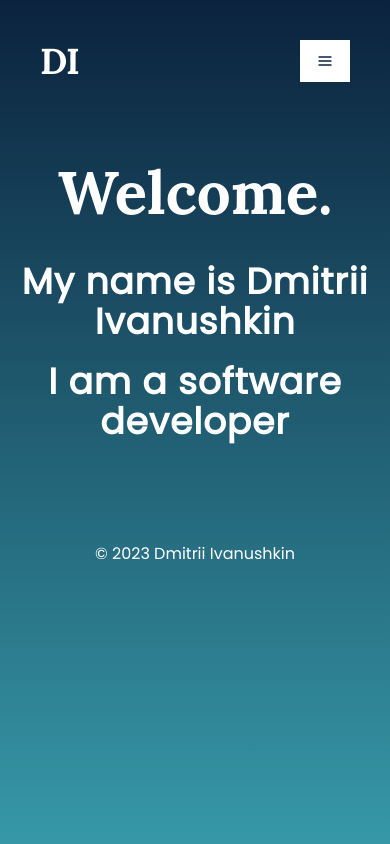
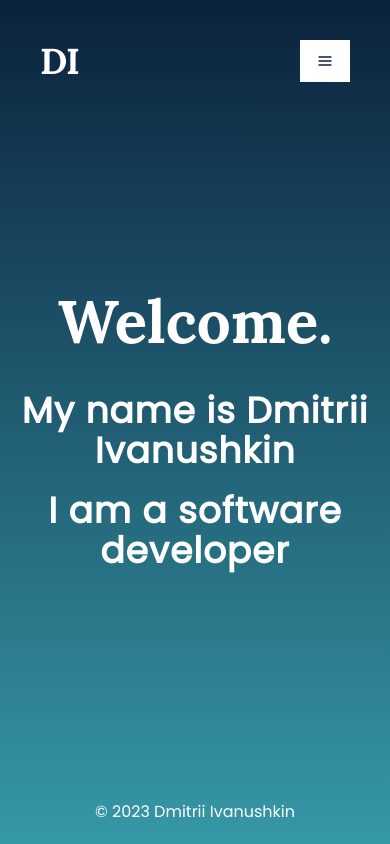
Before and after one commit to lasjdhu/web-page, a React (Create React App) app: page / in a window 390 px wide. Built offline with nearby package versions, Linux system fonts and the light colour scheme.

Commit message:
fix(Home): margins on mobile

```diff
--- a/src/components/Navbar.jsx
+++ b/src/components/Navbar.jsx
@@ -34,7 +34,7 @@ function Navbar() {
                     <h1>DI</h1>
                 </NavLink>
             </div>
-            <div className="block lg:hidden">
+            <div className="block lg:hidden duration:300">
                 <button
                     className="flex items-center px-4 py-3 border bg-white text-midnight border-white"
                     onClick={() => setToggle(!toggle)}
--- a/src/components/pages/Home.jsx
+++ b/src/components/pages/Home.jsx
@@ -5,7 +5,7 @@ function Home() {
     const { t } = useTranslation();
 
     return (
-        <main className="lg:m-auto my-20">
+        <main className="m-auto">
             <h1 className="lg:text-8xl text-6xl text-center pb-5">
                 {t('Welcome')}.
             </h1>
```
